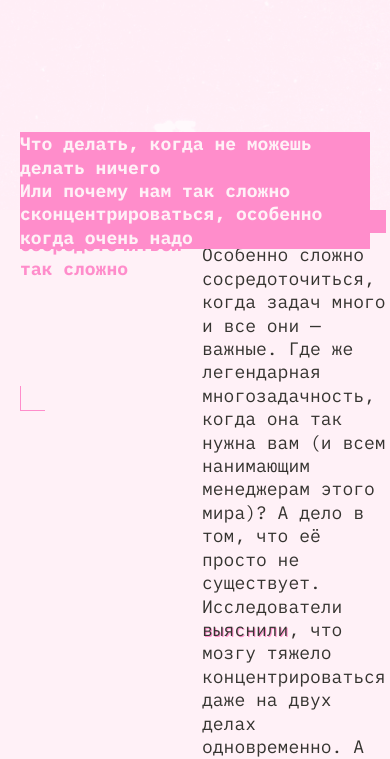
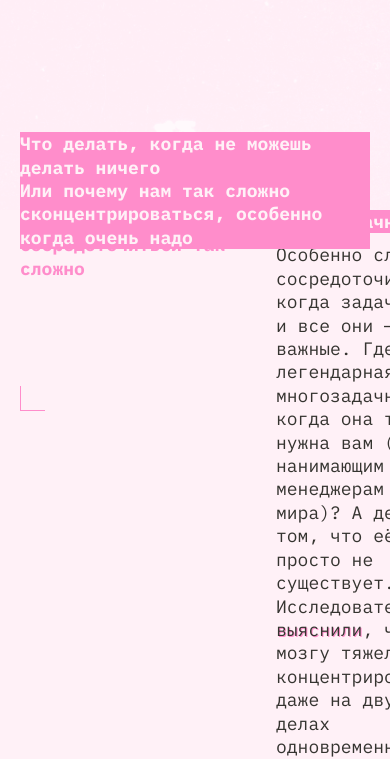
Before and after one commit to talashov/slozhno-sosredotochitsya-fd, a plain HTML site: page index.html in a window 390 px wide. Shown: the part 694-1453 px from the top of the page. Drawn offline with Linux system fonts and the light colour scheme.

Commit message:
адаптация 768

```diff
--- a/styles/style.css
+++ b/styles/style.css
@@ -345,7 +345,7 @@
 
   /* ==== section ==== */
   .section {
-    grid-template-columns: 1fr 1fr;
+    grid-template-columns: 236px 1fr;
   }
 
   .section__title {
```
